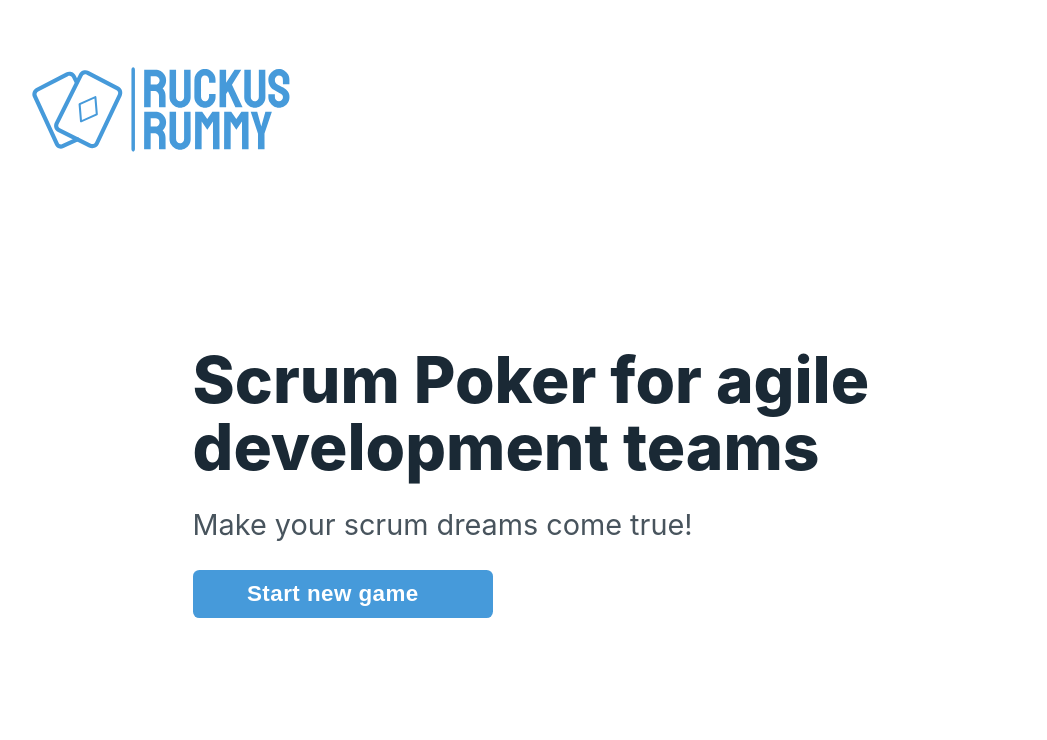
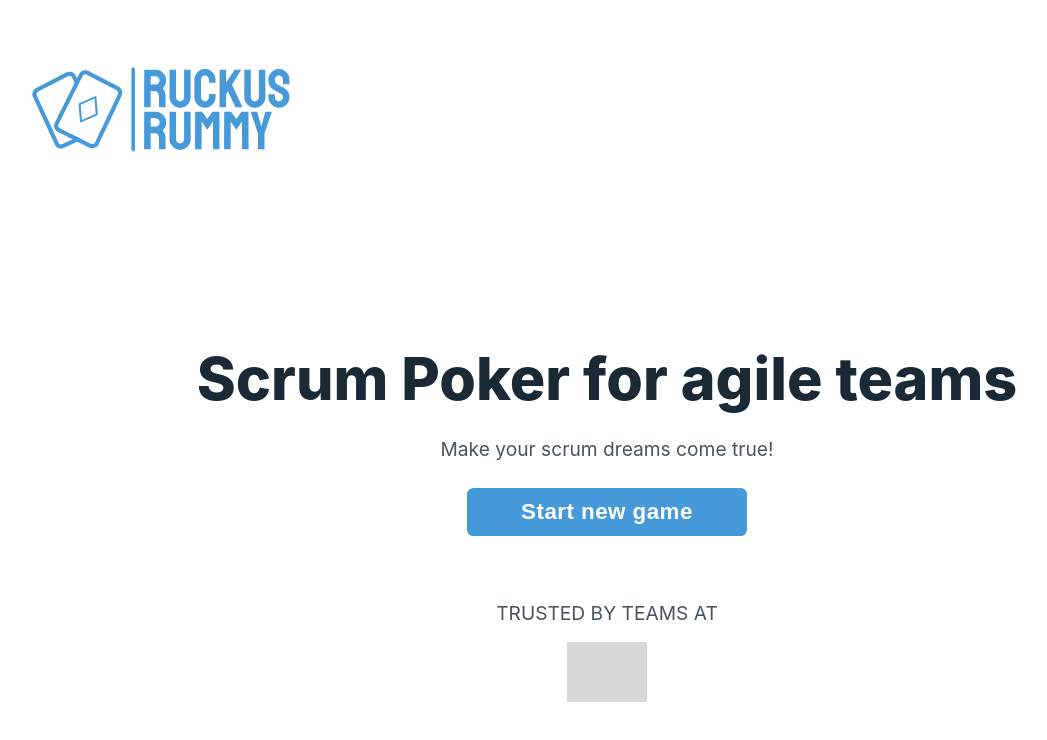
Before and after one commit to eviathan/RukusRummy, a React (Create React App) app in the folder RukusRummy.Web/: page / in a window 1280 px wide. Shown: the top 740 px of the page, without its empty margins (33-1080 px from the left). Built offline with nearby package versions, Linux system fonts and the light colour scheme; grey boxes are pictures that could not be loaded.

Commit message:
Refine landing page styling

```diff
--- a/RukusRummy.Web/src/Components/Sections/HeroSection.scss
+++ b/RukusRummy.Web/src/Components/Sections/HeroSection.scss
@@ -1,24 +1,51 @@
 .hero {
     display: flex;
     flex-direction: column;
-    align-items: left;
-    padding: 15%;
+    align-items: center;
+    // padding: 48px;
+    padding-top: 15%;
 
     h1 {
-        font-size: 4rem;
+        font-size: 3.7rem;
         color: #1a2935;
         font-weight: 800;
-        line-height: 1.05em;
+        line-height: 1.1em;
         margin: 0 0 25px 0;
         padding: 0;
+        text-align: center;
     }
 
     p {
-        font-size: 1.8rem;
+        font-size: 1.2rem;
         color: #48545d;
         font-weight: 400;
         line-height: 1.4em;
         margin: 0 0 25px 0;
         padding: 0;
     }
+
+    .advocates {
+        margin-top: 64px;
+        p {
+            color: #48545d;
+            font-size: 1.2rem;
+            margin: 0;
+            padding: 0;
+            text-transform: uppercase;
+        }
+
+        ul {
+            display: flex;
+            list-style: none;
+            padding: 0;
+            list-style-type: none;
+            justify-content: center;
+
+            img {
+                opacity: 0.4;
+                filter: saturate(0);
+                width: 80px;
+            }
+        }
+    }
 }
--- a/RukusRummy.Web/src/Components/Sections/HeroSection.tsx
+++ b/RukusRummy.Web/src/Components/Sections/HeroSection.tsx
@@ -12,6 +12,14 @@ export const HeroSection: React.FC<React.PropsWithChildren<IProps>> = ({ childre
         <h1>{title}</h1>
         <p>{subTitle}</p>
         <StartNewGameButton />
+        <div className='advocates'>
+          <p>Trusted by teams at</p>
+          <ul>
+            <li>
+              <img src="https://www.lbresearch.com/wp-content/themes/lbr/assets/images/LBR_Logo_Black.svg" alt="" />
+            </li>
+          </ul>
+        </div>
       </section>
     );
   }
--- a/RukusRummy.Web/src/Pages/LandingPage.tsx
+++ b/RukusRummy.Web/src/Pages/LandingPage.tsx
@@ -3,7 +3,7 @@ import HeroSection from "../Components/Sections/HeroSection"
 function Landing() {
     return (
       <div className="landing-page">
-        <HeroSection title="Scrum Poker for agile development teams" subTitle="Make your scrum dreams come true!" />
+        <HeroSection title="Scrum Poker for agile teams" subTitle="Make your scrum dreams come true!" />
       </div>
     );
   }
```
